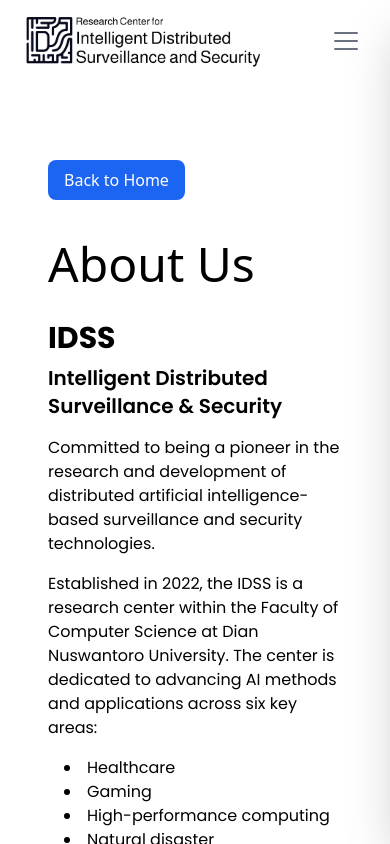
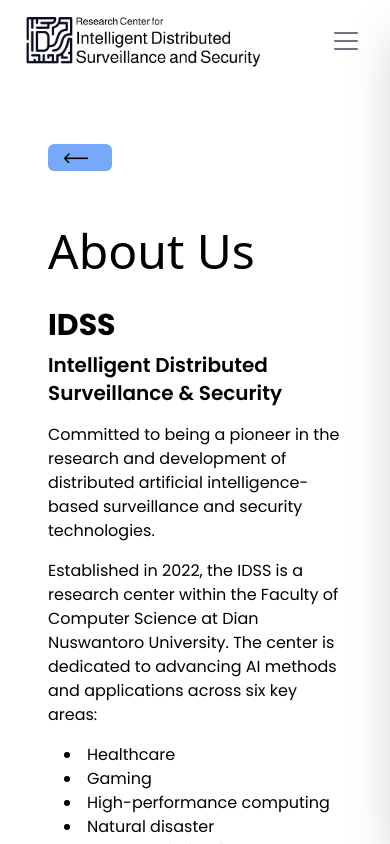
Before and after one commit to alifharesta/idss-website-udinus, a React (Vite) app: page /about in a window 390 px wide. Shown: the top 844 px of the page. Built offline with nearby package versions, Linux system fonts and the light colour scheme; no server answers.

Commit message:
feat: improve About page layout and styling; enhance back navigation button

```diff
--- a/src/components/LandingPage/About.jsx
+++ b/src/components/LandingPage/About.jsx
@@ -12,27 +12,37 @@
   return (
     <section className="container mx-auto py-4 px-8 mt-24">
       <main className="container mx-auto px-4 mt-8">
-      <button
+        <button
           onClick={handleClickBack}
-          className="mt-4 bg-blue-600 text-white px-4 py-2 rounded-lg"
+          className="inline-flex items-center bg-blue-400 hover:bg-blue-700 transition duration-1000 text-black font-bold font-poppins mb-10 py-2 px-4 rounded-md"
         >
-          Back to Home
+          <img src={arrow} alt="arrow" className="w-6 mr-2 scale-x-[-1]" />
+          <span className="hidden sm:inline">Back to Home</span>
         </button>
-        <div className="container mt-10">
-          <h1 className="text-5xl text-black font-medium mb-8 mt-4">About Us</h1>
+        <div className="container">
+          <h1 className="text-5xl text-black font-medium mb-8 mt-4">
+            About Us
+          </h1>
         </div>
 
         <div className="flex justify-between items-start mb-16">
           <div className="w-full">
-            <h2 className="text-3xl text-black font-poppins font-bold mb-2">IDSS</h2>
-            <h3 className="text-xl text-black font-poppins font-semibold mb-4">Intelligent Distributed Surveillance & Security</h3>
+            <h2 className="text-3xl text-black font-poppins font-bold mb-2">
+              IDSS
+            </h2>
+            <h3 className="text-xl text-black font-poppins font-semibold mb-4">
+              Intelligent Distributed Surveillance & Security
+            </h3>
             <p className="text-black font-poppins mb-4">
               Committed to being a pioneer in the research and development of
-              distributed artificial intelligence-based surveillance and security
-              technologies.
+              distributed artificial intelligence-based surveillance and
+              security technologies.
             </p>
             <p className="text-black font-poppins mb-4">
-              Established in 2022, the IDSS is a research center within the Faculty of Computer Science at Dian Nuswantoro University. The center is dedicated to advancing AI methods and applications across six key areas:
+              Established in 2022, the IDSS is a research center within the
+              Faculty of Computer Science at Dian Nuswantoro University. The
+              center is dedicated to advancing AI methods and applications
+              across six key areas:
             </p>
             <ul className="list-disc list-inside text-black font-poppins mb-4 pl-4">
               <li>Healthcare</li>
```
